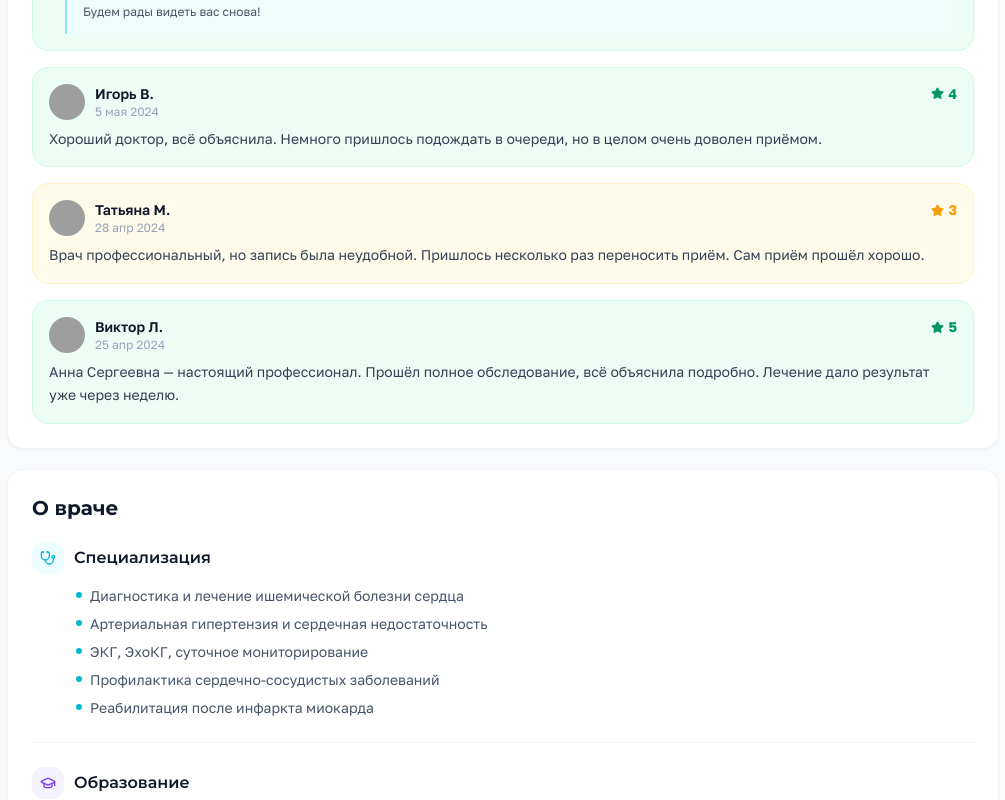
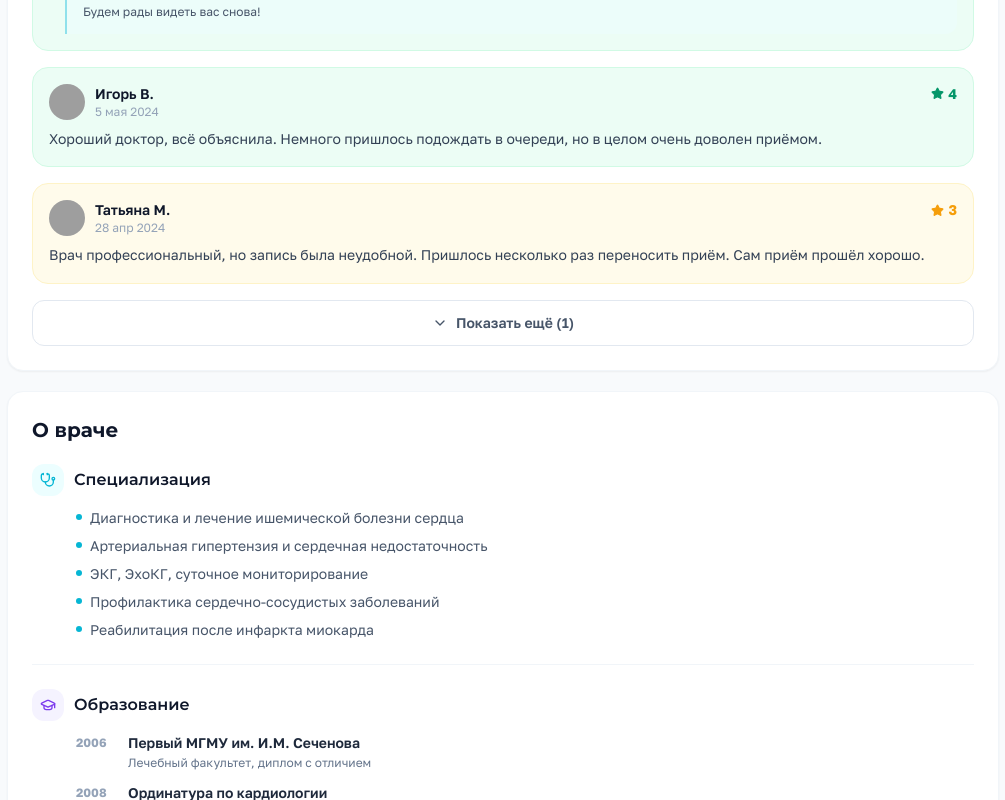
Before and after one commit to pr-poehali-dev/online-medical-portal, a React (Vite) app: page /doctors/1 in a window 1280 px wide. Shown: the part 1262-2062 px from the top of the page, without its empty margins (137-1142 px from the left). Built offline with nearby package versions, Linux system fonts and the light colour scheme; grey boxes are pictures that could not be loaded.

Commit message:
feat: добавить кнопку "Показать еще"

```diff
--- a/src/pages/DoctorProfile.tsx
+++ b/src/pages/DoctorProfile.tsx
@@ -76,6 +76,7 @@ export default function DoctorProfile() {
   const [selectedClinic, setSelectedClinic] = useState(0);
   const [selectedDate, setSelectedDate] = useState(0);
   const [reviewFilter, setReviewFilter] = useState<ReviewFilter>("all");
+  const [visibleCount, setVisibleCount] = useState(3);
 
   if (!doctor) {
     return (
@@ -293,7 +294,7 @@ export default function DoctorProfile() {
             {reviewFilters.map(f => (
               <button
                 key={f.key}
-                onClick={() => setReviewFilter(f.key)}
+                onClick={() => { setReviewFilter(f.key); setVisibleCount(3); }}
                 className={`flex-shrink-0 px-4 py-2 rounded-xl text-sm font-semibold border transition-all ${
                   reviewFilter === f.key ? f.activeColor : f.color + " bg-white hover:bg-slate-50"
                 }`}
@@ -311,7 +312,7 @@ export default function DoctorProfile() {
             </div>
           ) : (
             <div className="space-y-4">
-              {filteredReviews.map(r => (
+              {filteredReviews.slice(0, visibleCount).map(r => (
                 <div key={r.id} className={`rounded-2xl border p-4 ${ratingBg(r.rating)}`}>
                   <div className="flex items-start justify-between gap-3 mb-2">
                     <div className="flex items-center gap-2.5">
@@ -342,6 +343,15 @@ export default function DoctorProfile() {
                 </div>
               ))}
             </div>
+          )}
+          {filteredReviews.length > visibleCount && (
+            <button
+              onClick={() => setVisibleCount(v => v + 3)}
+              className="w-full mt-4 py-3 rounded-xl border border-slate-200 text-sm font-semibold text-slate-600 hover:border-brand-cyan hover:text-brand-cyan transition-all flex items-center justify-center gap-2"
+            >
+              <Icon name="ChevronDown" size={16} />
+              Показать ещё ({filteredReviews.length - visibleCount})
+            </button>
           )}
         </div>
 
```
